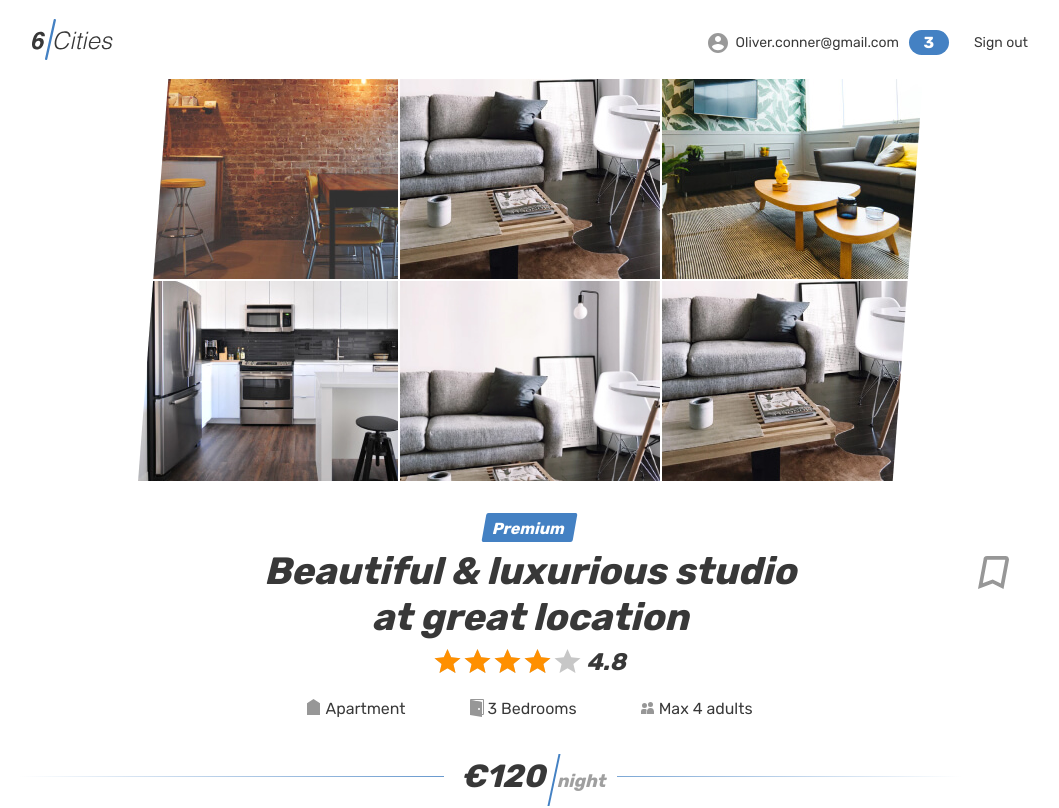
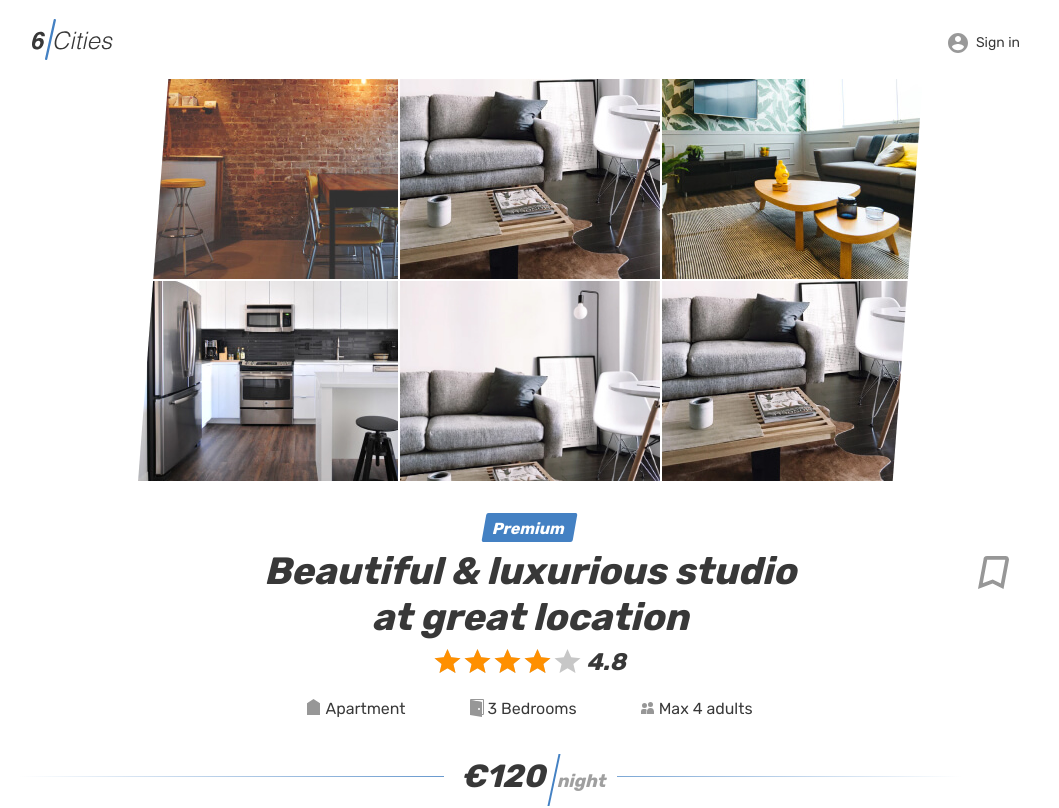
Before and after one commit to htmlacademy-react/2554551-six-cities-2, a React (Vite) app: page /offer/22545fc3-4aaa-46f1-865f-7b209374524d in a window 1280 px wide. Shown: the top 808 px of the page, without its empty margins (110-1169 px from the left). Built offline with nearby package versions, Linux system fonts and the light colour scheme.

Commit message:
Update header

```diff
--- a/src/components/header/header.tsx
+++ b/src/components/header/header.tsx
@@ -1,10 +1,14 @@
-/* eslint-disable arrow-body-style */
+import { useSelector } from 'react-redux';
+import { RootState } from '../../lib/types/store';
 import { AuthorizationStatus } from '../../const';
 import HeaderLayout from '../header-layout/header-layout';
 
-type Props = { authorizationStatus: AuthorizationStatus };
+const Header = () => {
+  const authorizationStatus = useSelector(
+    (state: RootState) => state.authorizationStatus
+  );
+  const user = useSelector((state: RootState) => state.user);
 
-const Header = ({ authorizationStatus }: Props) => {
   return (
     <HeaderLayout>
       <nav className="header__nav">
@@ -13,10 +17,10 @@ const Header = ({ authorizationStatus }: Props) => {
             <a className="header__nav-link header__nav-link--profile" href="#">
               <div className="header__avatar-wrapper user__avatar-wrapper"></div>
 
-              {authorizationStatus === 'AUTH' ? (
+              {authorizationStatus === AuthorizationStatus.Auth ? (
                 <>
                   <span className="header__user-name user__name">
-                    Oliver.conner@gmail.com
+                    {user?.email}
                   </span>
                   <span className="header__favorite-count">3</span>
                 </>
@@ -25,7 +29,8 @@ const Header = ({ authorizationStatus }: Props) => {
               )}
             </a>
           </li>
-          {authorizationStatus === 'AUTH' ? (
+
+          {authorizationStatus === AuthorizationStatus.Auth ? (
             <li className="header__nav-item">
               <a className="header__nav-link" href="#">
                 <span className="header__signout">Sign out</span>
```
